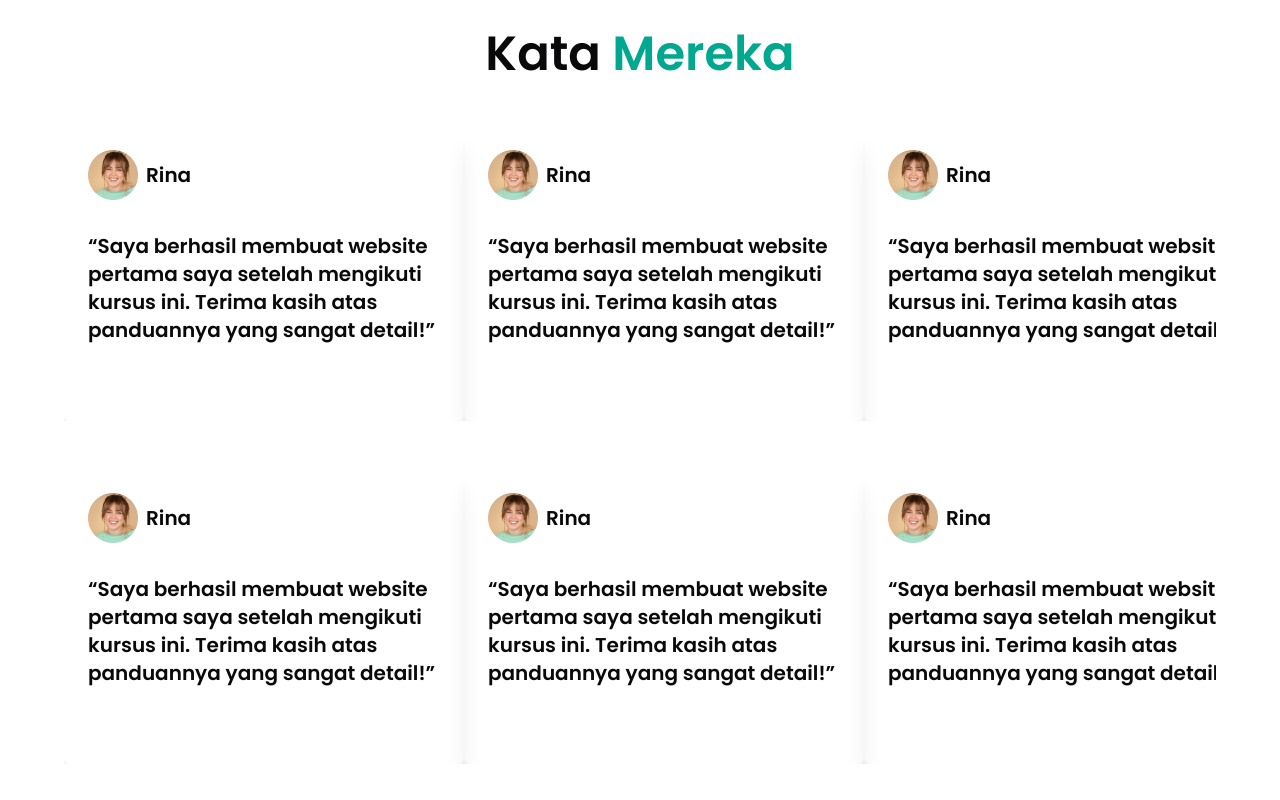
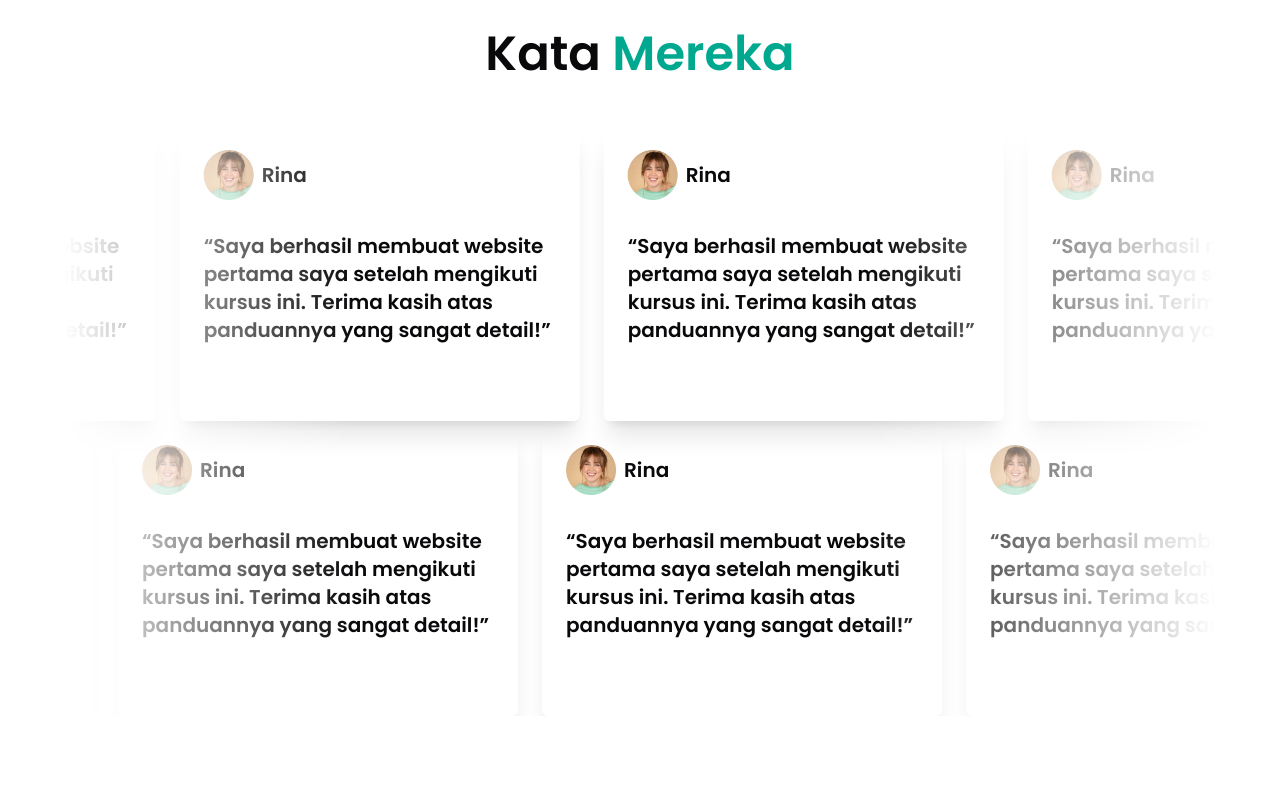
Before and after one commit to severusDude/EduTell, a Next.js app in the folder client/: page / in a window 1280 px wide. Shown: the part 3200-4000 px from the top of the page. Built offline with nearby package versions, Linux system fonts and the light colour scheme.

Commit message:
feat: add animation testimonial

```diff
--- a/client/package.json
+++ b/client/package.json
@@ -14,6 +14,7 @@
     "@radix-ui/react-slot": "^1.1.0",
     "class-variance-authority": "^0.7.1",
     "clsx": "^2.1.1",
+    "framer-motion": "^11.13.1",
     "lucide-react": "^0.468.0",
     "next": "14.2.16",
     "react": "^18",
--- /dev/null
+++ b/client/src/app/(homepage)/_components/Testimonial.tsx
@@ -0,0 +1,34 @@
+"use client";
+
+import React from "react";
+import { motion } from "framer-motion";
+import CardReview from "./CardReview";
+
+const Testimonial = ({ duration }: { duration: number }) => {
+  return (
+    <motion.div
+      animate={{
+        translateX: "-50%",
+      }}
+      transition={{
+        duration: duration || 10,
+        repeat: Infinity,
+        ease: "linear",
+        repeatType: "loop",
+      }}
+      className="flex items-center gap-6"
+    >
+      {[
+        ...new Array(2).fill(0).map((_, index) => (
+          <React.Fragment key={index}>
+            {Array.from({ length: 7 }).map((_, index) => (
+              <CardReview />
+            ))}
+          </React.Fragment>
+        )),
+      ]}
+    </motion.div>
+  );
+};
+
+export default Testimonial;
--- a/client/src/app/(homepage)/page.tsx
+++ b/client/src/app/(homepage)/page.tsx
@@ -11,7 +11,7 @@ import {
   AccordionItem,
   AccordionTrigger,
 } from "@/components/ui/accordion";
-import { Input } from "@/components/ui/input";
+import Testimonial from "./_components/Testimonial";
 
 export default function Home() {
   return (
@@ -133,16 +133,13 @@ export default function Home() {
         <h1 className="text-5xl font-semibold text-center">
           Kata <span className="text-primary-color">Mereka</span>
         </h1>
-        <div className="flex w-full mt-12 overflow-x-auto">
-          {Array.from({ length: 8 }).map((_, index) => (
-            <CardReview key={index} />
-          ))}
+        <div className="mt-12 [mask-image:linear-gradient(to_right,transparent,black_25%,black_70%,transparent)] overflow-hidden">
+          <Testimonial duration={12} />
+          <Testimonial duration={10} />
         </div>
-        <div className="flex w-full mt-12 overflow-x-auto">
-          {Array.from({ length: 8 }).map((_, index) => (
-            <CardReview key={index} />
-          ))}
-        </div>
+        {/* <div className="mt-12">
+          <Testimonial duration={8} />
+        </div> */}
       </section>
       {/* Section Review End */}
 
--- a/client/src/app/layout.tsx
+++ b/client/src/app/layout.tsx
@@ -25,7 +25,7 @@ const poppins = Poppins({
 });
 
 export const metadata: Metadata = {
-  title: "Create Next App",
+  title: "EduTell",
   description: "Generated by create next app",
 };
 
```
Also changed, not shown: 1 other file (tests, documents, lock files or other folders).
